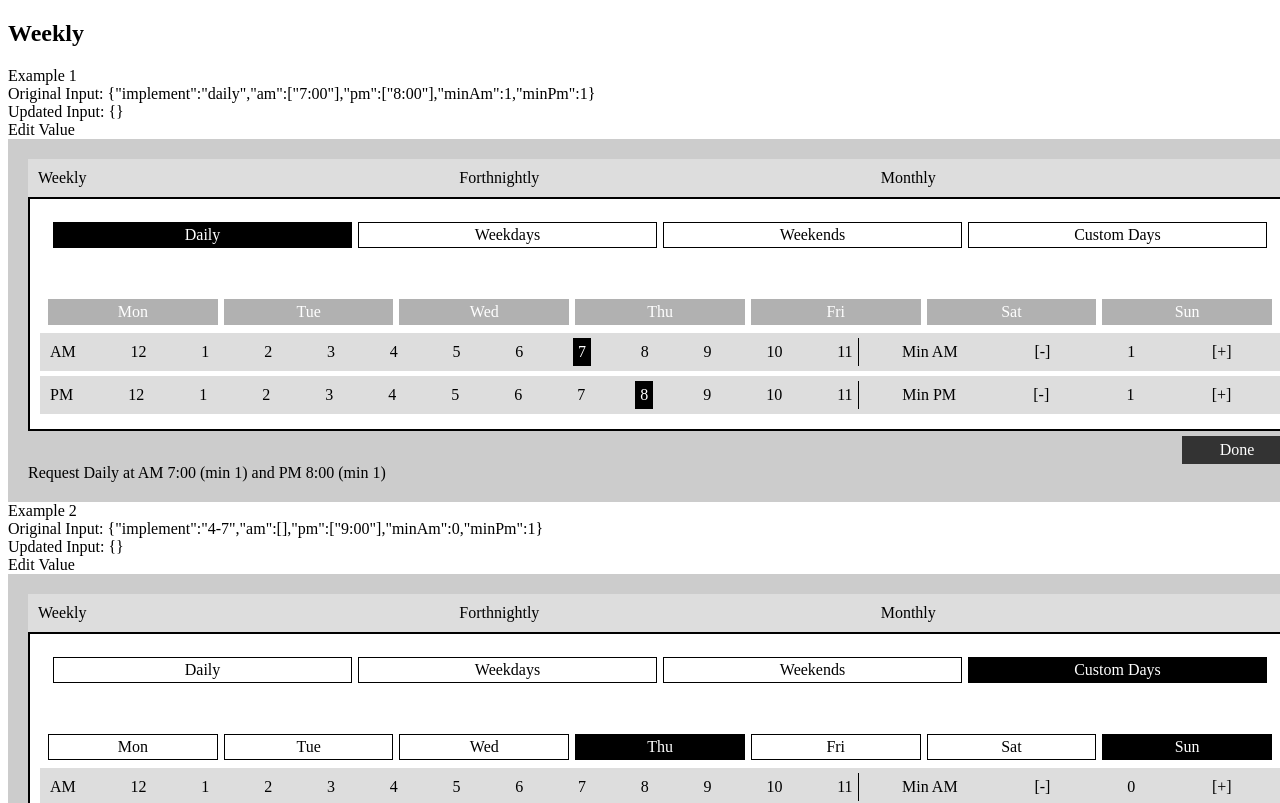
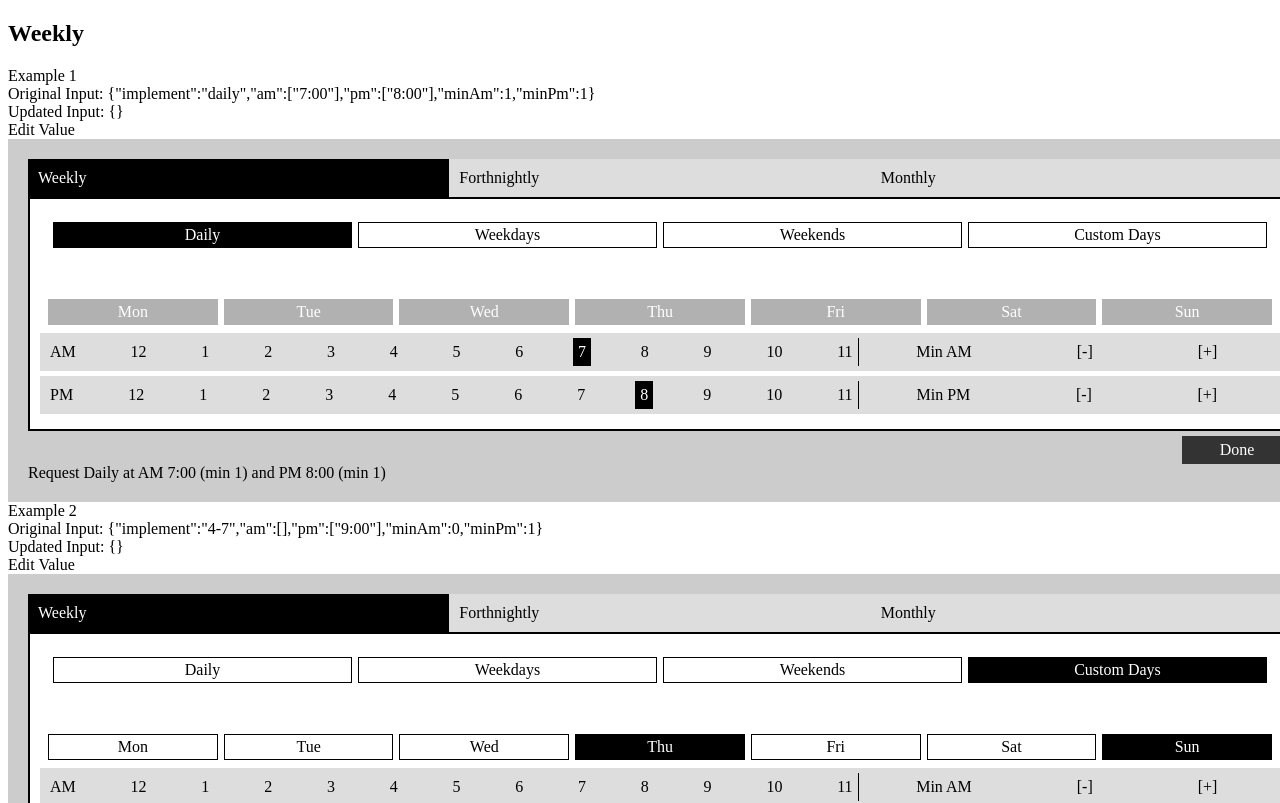
Before and after one commit to Itheum/react-schedule-it, a React app: page / in a window 1280 px wide. Shown: the top 803 px of the page. Built offline with nearby package versions, Linux system fonts and the light colour scheme; the HTML template or start-up script is replaced by a standard one.

Commit message:
first cut fortnightly and monthlt

```diff
--- a/src/css/main.css
+++ b/src/css/main.css
@@ -28,13 +28,16 @@
 }
 
 .schedule-it .schedule-body .tab-groups {
-  display: flex;
-  justify-content: space-around;
   padding: 10px;
   margin-bottom: 30px;
 }
 
 .schedule-it .schedule-body .tab-groups > div {
+  display: flex;
+  justify-content: space-around;
+}
+
+.schedule-it .schedule-body .tab-groups > div > div {
   border: solid 1px black;
   flex: 1;
   text-align: center;
@@ -43,7 +46,7 @@
   cursor: pointer;
 }
 
-.schedule-it .schedule-body .tab-groups > .sel {
+.schedule-it .schedule-body .tab-groups .sel {
   color: #fff;
 }
 
--- a/src/examples/Example.js
+++ b/src/examples/Example.js
@@ -59,7 +59,7 @@ export default class Example extends Component {
       valueW6Updated: {},
 
       valueF1: {
-        "via": "forthnight",
+        "via": "forthnightly",
         "implement": "4-7",
         "am": [],
         "pm": ["9:00"],
@@ -69,7 +69,7 @@ export default class Example extends Component {
       valueF1Updated: {},
 
       valueF2: {
-        "via": "forthnight",
+        "via": "forthnightly",
         "implement": "1-2-3-4-5",
         "am": [],
         "pm": ["9:00"],
@@ -79,7 +79,7 @@ export default class Example extends Component {
       valueF2Updated: {},
 
       valueF3: {
-        "via": "forthnight",
+        "via": "forthnightly",
         "implement": "6-7",
         "am": [],
         "pm": ["9:00"],
@@ -88,6 +88,55 @@ export default class Example extends Component {
       },
       valueF3Updated: {},
 
+      valueM1: {
+        "via": "monthly",
+        "implement": "first",
+        "am": [],
+        "pm": ["9:00"],
+        "minAm": 0,
+        "minPm": 1
+      },
+      valueM1Updated: {},
+
+      valueM2: {
+        "via": "monthly",
+        "implement": "last",
+        "am": [],
+        "pm": ["9:00"],
+        "minAm": 0,
+        "minPm": 1
+      },
+      valueM2Updated: {},
+
+      valueM3: {
+        "via": "monthly",
+        "implement": "first:1",
+        "am": [],
+        "pm": ["9:00"],
+        "minAm": 0,
+        "minPm": 1
+      },
+      valueM3Updated: {},
+
+      valueM4: {
+        "via": "monthly",
+        "implement": "last:5",
+        "am": [],
+        "pm": ["9:00"],
+        "minAm": 0,
+        "minPm": 1
+      },
+      valueM4Updated: {},
+
+      valueM5: {
+        "via": "monthly",
+        "implement": "last:1-2-3-4-5-6-7",
+        "am": [],
+        "pm": ["9:00"],
+        "minAm": 0,
+        "minPm": 1
+      },
+      valueM5Updated: {},
 
     };
 
@@ -221,7 +270,74 @@ export default class Example extends Component {
                 Edit Value
                 <ScheduleIt
                   value={this.state.valueF3}
+                  supportedOptions={['weekly', 'forthnightly']}
                   onValueUpdated={(val) => (this.onValueUpdated(val, 'valueF3Updated'))} />
+            </div>
+          </div>
+
+        </div>
+
+
+        <div>
+          <h2>Monthly</h2>
+
+          <div className='an-eg'>
+            <div>Example 1</div>
+            <div>Original Input: {JSON.stringify(this.state.valueM1)}</div>
+            <div>Updated Input: {JSON.stringify(this.state.valueM1Updated)}</div>
+            <div className="widget-holder">
+                Edit Value
+                <ScheduleIt
+                  value={this.state.valueM1}
+                  onValueUpdated={(val) => (this.onValueUpdated(val, 'valueM1Updated'))} />
+            </div>
+          </div>
+
+          <div className='an-eg'>
+            <div>Example 2</div>
+            <div>Original Input: {JSON.stringify(this.state.valueM2)}</div>
+            <div>Updated Input: {JSON.stringify(this.state.valueM2Updated)}</div>
+            <div className="widget-holder">
+                Edit Value
+                <ScheduleIt
+                  value={this.state.valueM2}
+                  onValueUpdated={(val) => (this.onValueUpdated(val, 'valueM2Updated'))} />
+            </div>
+          </div>
+
+          <div className='an-eg'>
+            <div>Example 3</div>
+            <div>Original Input: {JSON.stringify(this.state.valueM3)}</div>
+            <div>Updated Input: {JSON.stringify(this.state.valueM3Updated)}</div>
+            <div className="widget-holder">
+                Edit Value
+                <ScheduleIt
+                  value={this.state.valueM3}
+                  onValueUpdated={(val) => (this.onValueUpdated(val, 'valueM3Updated'))} />
+            </div>
+          </div>
+
+          <div className='an-eg'>
+            <div>Example 4</div>
+            <div>Original Input: {JSON.stringify(this.state.valueM4)}</div>
+            <div>Updated Input: {JSON.stringify(this.state.valueM4Updated)}</div>
+            <div className="widget-holder">
+                Edit Value
+                <ScheduleIt
+                  value={this.state.valueM4}
+                  onValueUpdated={(val) => (this.onValueUpdated(val, 'valueM4Updated'))} />
+            </div>
+          </div>
+
+          <div className='an-eg'>
+            <div>Example 5</div>
+            <div>Original Input: {JSON.stringify(this.state.valueM5)}</div>
+            <div>Updated Input: {JSON.stringify(this.state.valueM5Updated)}</div>
+            <div className="widget-holder">
+                Edit Value
+                <ScheduleIt
+                  value={this.state.valueM5}
+                  onValueUpdated={(val) => (this.onValueUpdated(val, 'valueM5Updated'))} />
             </div>
           </div>
 
--- a/src/main.js
+++ b/src/main.js
@@ -43,31 +43,34 @@ export default class ScheduleIt extends Component {
     const originalCoreValue = {...value};
     const originalWorkingValue = {...this.state.working};
 
+    //for  weekly via will be undefined
+    if (!originalCoreValue.via) {
+      originalWorkingValue.via = 'weekly';
+    } else {
+      originalWorkingValue.via = originalCoreValue.via;
+    }
+
     switch (originalCoreValue.implement) {
       case 'daily':
       case '1-2-3-4-5-6-7':
-        originalWorkingValue.via = 'weekly';
         originalWorkingValue.dailyTabGroups = 'daily';
         originalWorkingValue.dailyDays = ['1','2','3','4','5','6','7'];
         originalWorkingValue.disableDailyDays = true;
         break;
 
       case '6-7':
-        originalWorkingValue.via = 'weekly';
         originalWorkingValue.dailyTabGroups = 'weekends';
         originalWorkingValue.dailyDays = originalCoreValue.implement.split('-');
         originalWorkingValue.disableDailyDays = true;
         break;
 
       case '1-2-3-4-5':
-        originalWorkingValue.via = 'weekly';
         originalWorkingValue.dailyTabGroups = 'weekdays';
         originalWorkingValue.dailyDays = originalCoreValue.implement.split('-');
         originalWorkingValue.disableDailyDays = true;
         break;
 
       default:
-        originalWorkingValue.via = 'weekly';
         originalWorkingValue.dailyTabGroups = 'custom';
         originalWorkingValue.dailyDays = originalCoreValue.implement.split('-');
         originalWorkingValue.disableDailyDays = false;
@@ -89,14 +92,25 @@ export default class ScheduleIt extends Component {
   }
 
   renderTabContent() {
-    switch(this.state.working.via) {
-      case 'weekly':
     return <div>
       <div className="tab-groups">
+      {
+        (this.state.working.via !== 'monthly')
+        ?
+          <div>
             <div className={this.state.working.dailyTabGroups === 'daily' ? "sel color3" : null} onClick={() => (this.onSwitchDailyTabGroups('daily'))}>Daily</div>
             <div className={this.state.working.dailyTabGroups === 'weekdays' ? "sel color3" : null} onClick={() => (this.onSwitchDailyTabGroups('weekdays'))}>Weekdays</div>
             <div className={this.state.working.dailyTabGroups === 'weekends' ? "sel color3" : null} onClick={() => (this.onSwitchDailyTabGroups('weekends'))}>Weekends</div>
             <div className={this.state.working.dailyTabGroups === 'custom' ? "sel color3" : null} onClick={() => (this.onSwitchDailyTabGroups('custom'))}>Custom Days</div>
+          </div>
+        :
+          <div>
+            <div className={this.state.working.dailyTabGroups === 'monthlyFirstDay' ? "sel color3" : null} onClick={() => (this.onSwitchDailyTabGroups('monthlyFirstDay'))}>First Day</div>
+            <div className={this.state.working.dailyTabGroups === 'monthlyLastDay' ? "sel color3" : null} onClick={() => (this.onSwitchDailyTabGroups('monthlyLastDay'))}>Last Day</div>
+            <div className={this.state.working.dailyTabGroups === 'monthlyLastDaySpecificFirstDays' ? "sel color3" : null} onClick={() => (this.onSwitchDailyTabGroups('monthlyLastDaySpecificFirstDays'))}>Specific First Day/s</div>
+            <div className={this.state.working.dailyTabGroups === 'monthlyLastDaySpecificLastDays' ? "sel color3" : null} onClick={() => (this.onSwitchDailyTabGroups('monthlyLastDaySpecificLastDays'))}>Specific Last Day/s</div>
+          </div>
+      }
       </div>
 
       <div className="days" className={this.state.working.disableDailyDays ? 'days disable' : 'days'}>
@@ -128,7 +142,7 @@ export default class ScheduleIt extends Component {
         <div className="am-min">
           <div>Min AM</div>
           <div className="am-down" onClick={() => (this.updateMin(0, 'am'))}>[-]</div>
-              <div><span><div>{this.state.working.minAMCount > 0 && this.state.working.minAMCount.toString() || '0'}</div></span></div>
+          {/* <div><span><div>{this.state.working.minAMCount > 0 && this.state.working.minAMCount.toString() || '0'}</div></span></div> */}
           <div className="am-up" onClick={() => (this.updateMin(1, 'am'))}>[+]</div>
         </div>
       </div>
@@ -152,26 +166,19 @@ export default class ScheduleIt extends Component {
         <div className="pm-min">
           <div>Min PM</div>
           <div className="pm-down" onClick={() => (this.updateMin(0, 'pm'))}>[-]</div>
-              <div><span><div>{this.state.working.minPMCount > 0 && this.state.working.minPMCount.toString() || '0'}</div></span></div>
+          {/* <div><span><div>{this.state.working.minPMCount > 0 && this.state.working.minPMCount.toString() || '0'}</div></span></div> */}
           <div className="pm-up" onClick={() => (this.updateMin(1, 'pm'))}>[+]</div>
         </div>
       </div>
     </div>;
-
-        break;
-
-      case 'forthnightly':
-        return <div>forthnightly is under construction...</div>
-        break;
-
-      case 'monthly':
-        return <div>monthly is under construction...</div>
-        break;
-    }
   }
 
   onSwitchTab(implement) {
-    const allowCo = (implement === 'weekly' ? true : false);
+    let allowCo = false;
+
+    if (!this.props.supportedOptions || this.props.supportedOptions.indexOf(implement) > -1) {
+      allowCo = true;
+    }
 
     this.setState({
       working: {
@@ -208,6 +215,30 @@ export default class ScheduleIt extends Component {
 
       case 'custom':
         dailyTabGroupsNew = 'custom';
+        dailyDaysNew = [];
+        disableDailyDaysNew = false;
+        break;
+
+      case 'monthlyFirstDay':
+        dailyTabGroupsNew = 'monthlyFirstDay';
+        dailyDaysNew = [];
+        disableDailyDaysNew = false;
+        break;
+
+      case 'monthlyLastDay':
+        dailyTabGroupsNew = 'monthlyLastDay';
+        dailyDaysNew = [];
+        disableDailyDaysNew = false;
+        break;
+
+      case 'monthlyLastDaySpecificFirstDays':
+        dailyTabGroupsNew = 'monthlyLastDaySpecificFirstDays';
+        dailyDaysNew = [];
+        disableDailyDaysNew = false;
+        break;
+
+      case 'monthlyLastDaySpecificLastDays':
+        dailyTabGroupsNew = 'monthlyLastDaySpecificLastDays';
         dailyDaysNew = [];
         disableDailyDaysNew = false;
         break;
@@ -344,6 +375,13 @@ export default class ScheduleIt extends Component {
     let str = 'Request ';
 
     // implement to string
+    // via
+    if (this.state.core.via === 'forthnightly') {
+      str += 'Forthnightly ';
+    } else if (this.state.core.via === 'monthly') {
+      str += 'Monthly ';
+    }
+
     switch (this.state.core.implement) {
       case 'daily':
       case '1-2-3-4-5-6-7':
@@ -425,7 +463,7 @@ export default class ScheduleIt extends Component {
   render() {
     return <div className="schedule-it color1">
       <div className="schedule-tabs color2">
-        <div className={this.state.working.via === 'daily' ? "sel color3" : null} onClick={() => (this.onSwitchTab('weekly'))}>Weekly</div>
+        <div className={this.state.working.via === 'weekly' ? "sel color3" : null} onClick={() => (this.onSwitchTab('weekly'))}>Weekly</div>
         <div className={this.state.working.via === 'forthnightly' ? "sel color3" : null}  onClick={() => (this.onSwitchTab('forthnightly'))}>Forthnightly</div>
         <div className={this.state.working.via=== 'monthly' ? "sel color3" : null}  onClick={() => (this.onSwitchTab('monthly'))}>Monthly</div>
       </div>
```
Also changed, not shown: 1 other file (tests, documents, lock files or other folders). Lines whose indentation alone changed are shown as unchanged.
